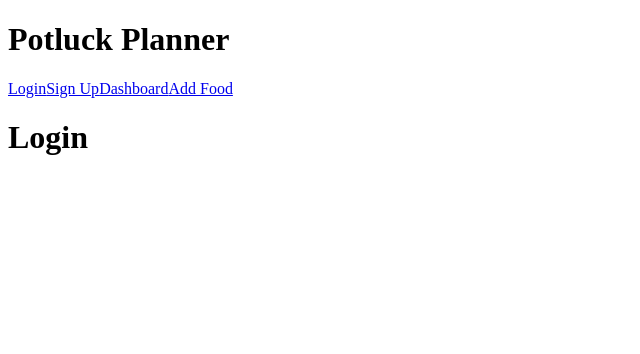
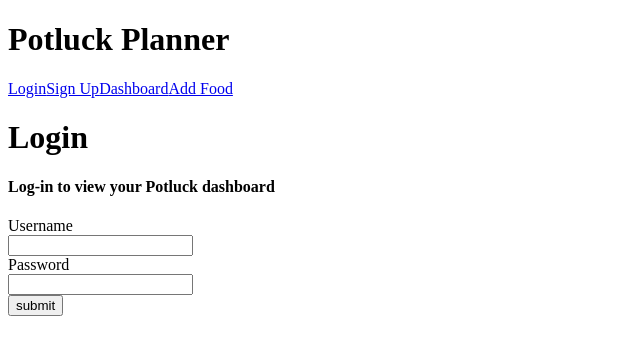
Before and after one commit to Potluck-build/Front-end, a React (Create React App) app in the folder potluck/: page / in a window 1280 px wide. Shown: the top 354 px of the page, without its empty margins (0-640 px from the left). Built offline with nearby package versions, Linux system fonts and the light colour scheme; no server answers.

Commit message:
ok got some rudimentary login inputs

```diff
--- a/potluck/src/App.js
+++ b/potluck/src/App.js
@@ -18,6 +18,7 @@ import * as yup from 'yup';
 //////////////// INITIAL STATES ////////////////
 const initialFormValues = {
   ///// TEXT INPUTS /////
+  username: '',
   name: '',
   email: '',
   password: '',
@@ -28,6 +29,7 @@ const initialFormValues = {
 
 }
 const initialFormErrors = {
+  username: '',
   name: '',
   email: '',
   password: '',
@@ -117,14 +119,14 @@ const App = () => {
       <Header />
       <RouteContainer>
         <Routes>
-          <Route path='/' element={<Login />} />
-          <Route path='/login' element={<Login />} />
+          <Route path='/' element={<Login values={formValues} submit={formSubmit} errors={formErrors}/>} />
+          <Route path='/login' element={<Login values={formValues} submit={formSubmit} errors={formErrors}/>} />
           <Route path='/register' element={<Register
-                        values={formValues}
-                        change={inputChange}
-                        submit={formSubmit}
-                        disabled={disabled}
-                        errors={formErrors}/>} />
+                                                    values={formValues}
+                                                    change={inputChange}
+                                                    submit={formSubmit}
+                                                    disabled={disabled}
+                                                    errors={formErrors}/>} />
           <Route path='/dashboard' element={<Dashboard />} />
           <Route path='/add-food' element={<AddFood />} />
         </Routes>
--- a/potluck/src/components/Login.js
+++ b/potluck/src/components/Login.js
@@ -1,10 +1,70 @@
 import React from "react";
 
-const Login = () => {
+
+
+const Login = (props) => {
+
+  const {
+    values,
+    submit,
+    errors,
+  } = props
+
+  const onSubmit = evt => {
+    evt.preventDefault()
+    submit()
+  }
+
+
   return (
-  <div>
-    <h1>Login</h1>
-    </div>
+
+
+    <form className='login container' onSubmit={onSubmit}>
+
+      <div className='form-group submit'>
+        <h1>Login</h1>
+        <div className='errors'>
+          <div>{errors.username}</div>
+          <div>{errors.password}</div>
+        </div>
+      </div>
+
+      <div className='form-group inputs'>
+        <h4>Log-in to view your Potluck dashboard</h4>
+        <div><label>Username&nbsp;
+            <div>
+          <input
+            value={values.username}
+
+            name='username'
+            type='text'
+          /></div>
+        </label>
+        </div>
+
+
+        <div>
+        <label>Password
+            <div>
+          <input
+
+            value={values.password}
+
+            name='password'
+            type={'password'}
+          /></div>
+        </label>
+        </div>
+        <div>
+
+        </div>
+      </div>
+
+      <button>submit</button>
+    </form>
+
+
+
   )};
 
 export default Login;
--- a/potluck/src/components/Register.js
+++ b/potluck/src/components/Register.js
@@ -23,7 +23,7 @@ const Register = (props) => {
 
   return (
 
-    <form className='form container' onSubmit={onSubmit}>
+    <form className='register container' onSubmit={onSubmit}>
       <div className='form-group submit'>
 
         <div className='errors'>
--- a/potluck/src/formValidatorSchema.js
+++ b/potluck/src/formValidatorSchema.js
@@ -21,7 +21,11 @@ confirmPassword: yup
     .oneOf([yup.ref('password'), null], 'Passwords must match'),
 termsOfService: yup.boolean().oneOf([true], 'must accept the terms!'),
 
-
+username: yup
+    .string()
+    .trim()
+    .required('Username is required!')
+    .min(3, 'Username has to be at least three characters'),
 })
 
 export default formValidatorSchema;
```
